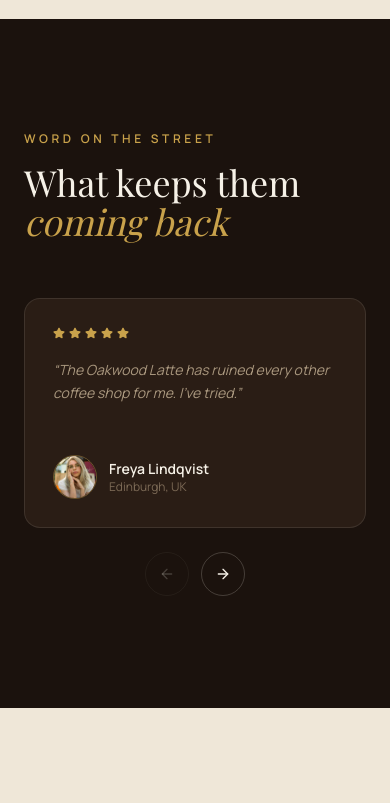
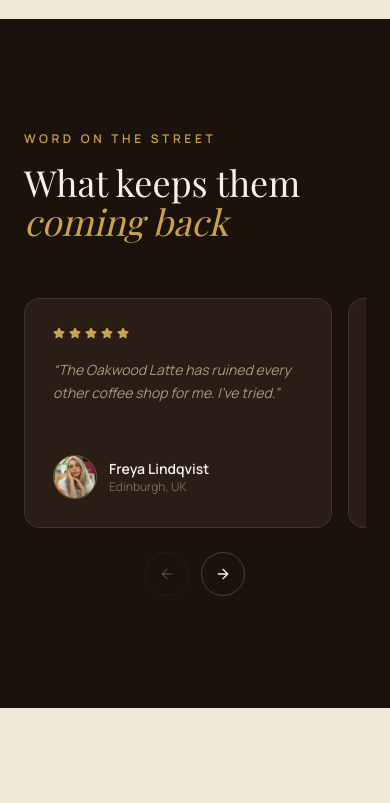
Before and after one commit to Badejomichael/coffee-shop, a Next.js app: page / in a window 390 px wide. Shown: the part 5280-6083 px from the top of the page. Built offline with nearby package versions, Linux system fonts and the light colour scheme.

Commit message:
Add files via upload

```diff
--- a/src/app/globals.css
+++ b/src/app/globals.css
@@ -73,4 +73,8 @@ body {
   .large-screen-navbar-btn {
     display: none !important;
   }
+
+  .testimonials-carousel {
+    width: 90% !important;
+  }
 }
--- a/src/components/sections/Testimonials.tsx
+++ b/src/components/sections/Testimonials.tsx
@@ -95,7 +95,7 @@ export default function Testimonials() {
               initial="hidden"
               whileInView="visible"
               viewport={{ once: true, amount: 0.4 }}
-              className="flex flex-none snap-start flex-col gap-5 rounded-2xl border border-ivory/10 bg-ink-soft p-7 !w-full md:!w-[360px]"
+              className="testimonials-carousel flex flex-none snap-start flex-col gap-5 rounded-2xl border border-ivory/10 bg-ink-soft p-7 md:!w-[360px]"
             >
               <div className="flex items-center gap-1 text-ember">
                 {Array.from({ length: t.rating }).map((_, i) => (
```
